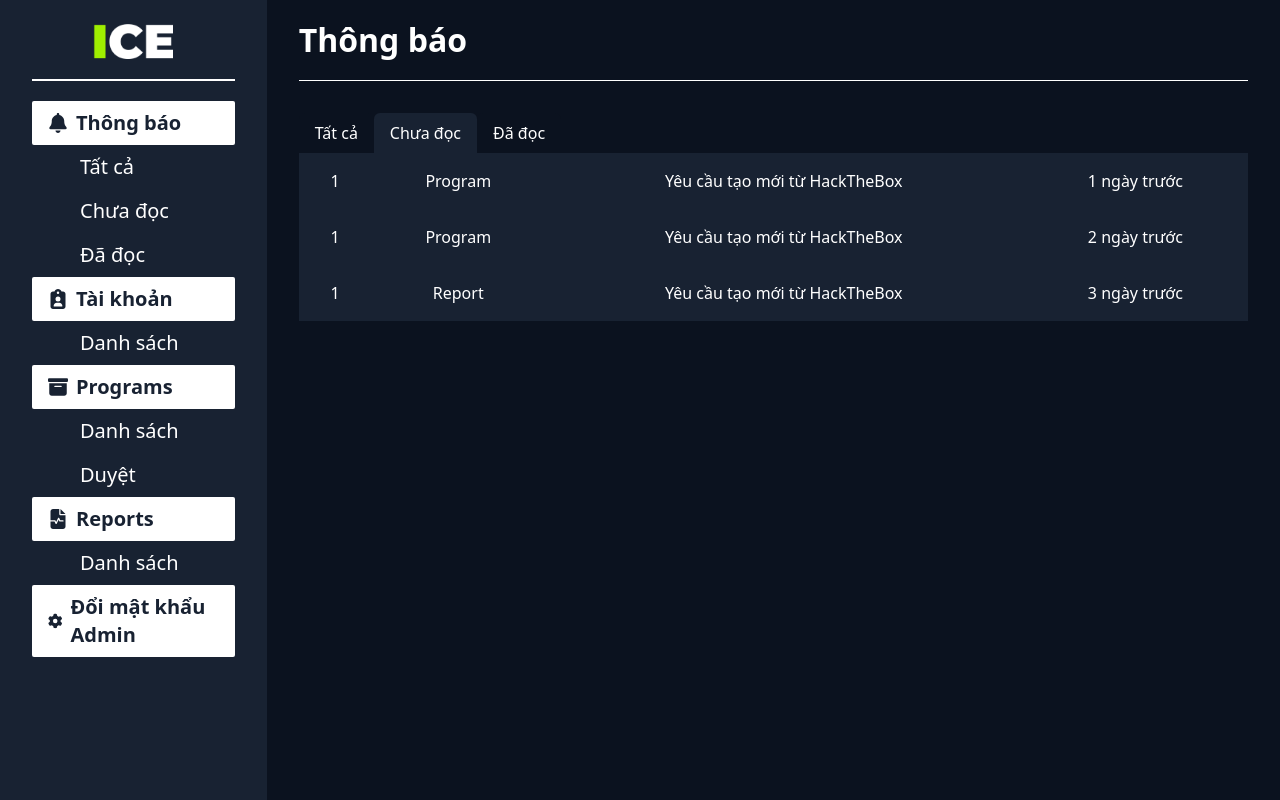
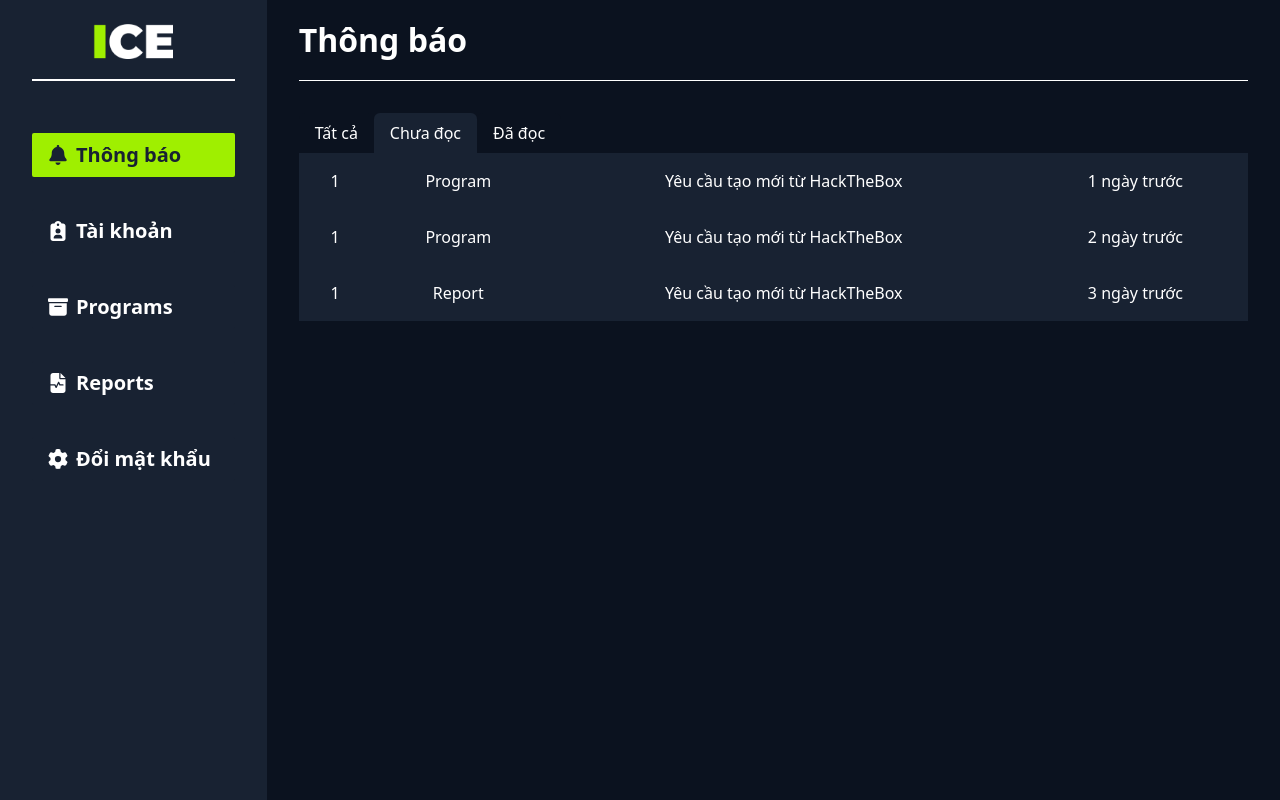
Before and after one commit to dinh-namle/ICE-INT3306-8, a React (Vite) app: page /admin/notification in a window 1280 px wide. Built offline with nearby package versions, Linux system fonts and the light colour scheme.

Commit message:
change AdminSideBar

```diff
--- a/src/App.tsx
+++ b/src/App.tsx
@@ -14,7 +14,7 @@ export default function App() {
         </Route>
 
         <Route element={<AdminLayout />}>
-          <Route path='/admin' element={<Admin />} />
+          <Route path='/admin' element={<Notification />} />
           <Route path='/admin/notification' element={<Notification />} />
         </Route>
 
--- a/src/components/Admin/AdminSideBar.tsx
+++ b/src/components/Admin/AdminSideBar.tsx
@@ -1,15 +1,27 @@
-import { FaBell, FaBoxArchive, FaClipboardUser, FaFileWaveform, FaGear } from 'react-icons/fa6';
-import Menu from './Menu';
+import { FaBell, FaBoxArchive, FaClipboardUser, FaFileWaveform, FaGear } from 'react-icons/fa6'
+import Menu from './Menu'
+import { Link, useLocation } from 'react-router-dom'
 
 const itemsMenu = [
-  {title: "Thông báo", sub_title: ["Tất cả", "Chưa đọc", "Đã đọc"], icon: <FaBell />},
-  {title: "Tài khoản", sub_title: ["Danh sách"], icon: <FaClipboardUser />},
-  {title: "Programs", sub_title: ["Danh sách", "Duyệt"], icon: <FaBoxArchive />},
-  {title: "Reports", sub_title: ["Danh sách"], icon: <FaFileWaveform />},
-  {title: "Đổi mật khẩu Admin", sub_title: [""], icon: <FaGear />},
-];
+  { title: 'Thông báo', sub_title: ['Tất cả', 'Chưa đọc', 'Đã đọc'], icon: <FaBell /> },
+  { title: 'Tài khoản', sub_title: ['Danh sách'], icon: <FaClipboardUser /> },
+  { title: 'Programs', sub_title: ['Danh sách', 'Duyệt'], icon: <FaBoxArchive /> },
+  { title: 'Reports', sub_title: ['Danh sách'], icon: <FaFileWaveform /> },
+  { title: 'Đổi mật khẩu Admin', sub_title: [''], icon: <FaGear /> }
+]
+
+const items = [
+  { title: 'Thông báo', icon: <FaBell />, url: '/admin/notification' },
+  { title: 'Tài khoản', icon: <FaClipboardUser />, url: '/admin/accounts' },
+  { title: 'Programs', icon: <FaBoxArchive />, url: '/admin/programs' },
+  { title: 'Reports', icon: <FaFileWaveform />, url: '/admin/reports' },
+  { title: 'Đổi mật khẩu', icon: <FaGear />, url: '/admin/change-password' }
+]
 
 const AdminSideBar: React.FC = () => {
+  const location = useLocation();
+
+
   return (
     <div className='flex flex-col items-center w-[320px] px-8 bg-main1-2 h-dvh'>
       <div className='flex w-fit h-fit mt-6 mb-1'>
@@ -20,8 +32,16 @@ const AdminSideBar: React.FC = () => {
       </div>
       <div className='flex flex-col mt-1 w-full'>
         <ul className='w-full'>
-          {itemsMenu.map((item, index) => (
-            <Menu key={index} title={item.title} sub_title={item.sub_title} icon={item.icon}/>
+          {items.map((item, index) => (
+            <li key={index} className='my-8'>
+              <Link
+                className={`${location.pathname === item.url ? 'bg-main2-1 text-main1-2' : 'bg-main1-2 text-white'} w-full flex flex-row items-center text-left rounded-sm font-sans font-bold px-4 py-2 text-xl`}
+                to={item.url}
+              >
+                {item.icon}
+                <span className='ml-2'>{item.title}</span>
+              </Link>
+            </li>
           ))}
         </ul>
       </div>
```
